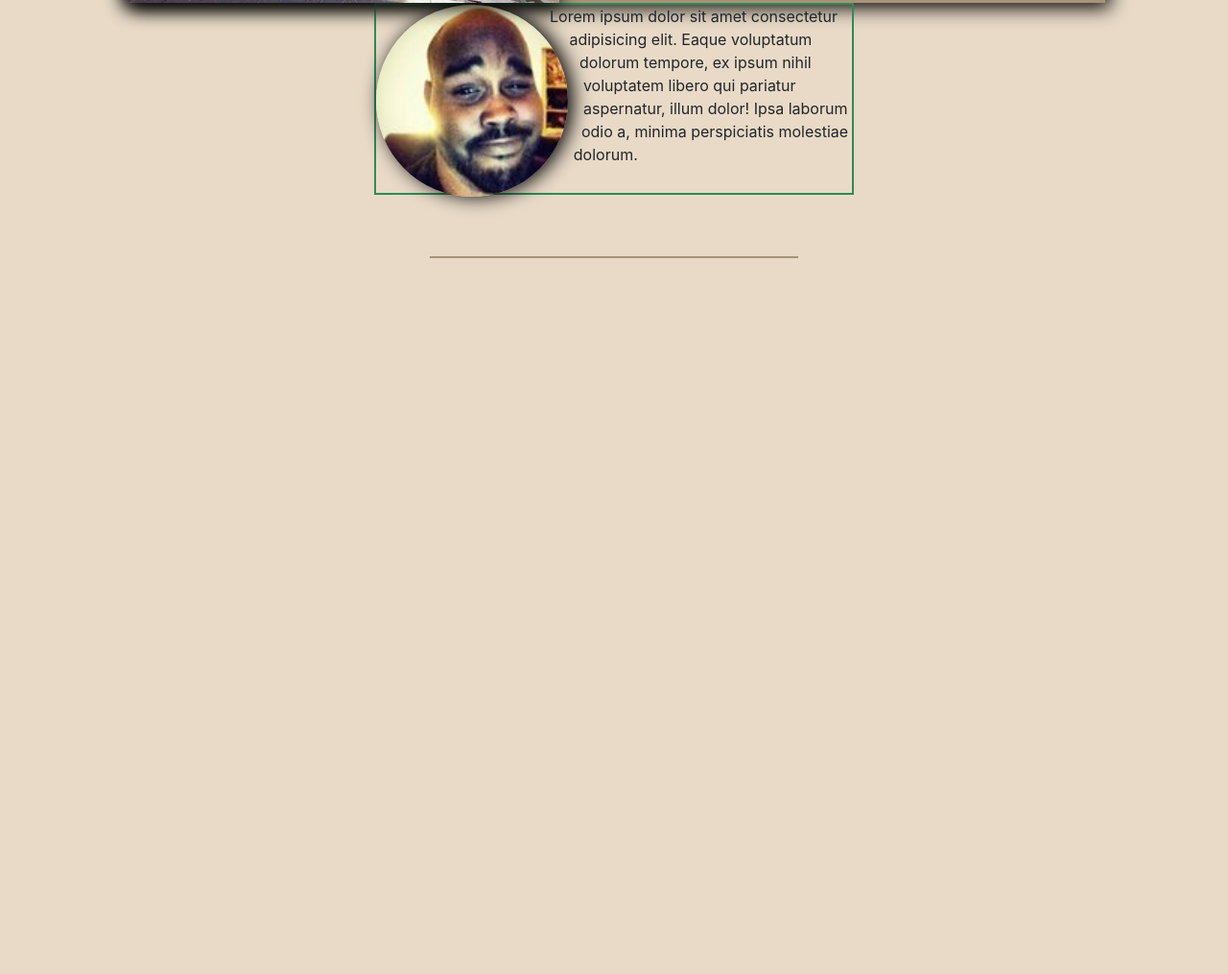
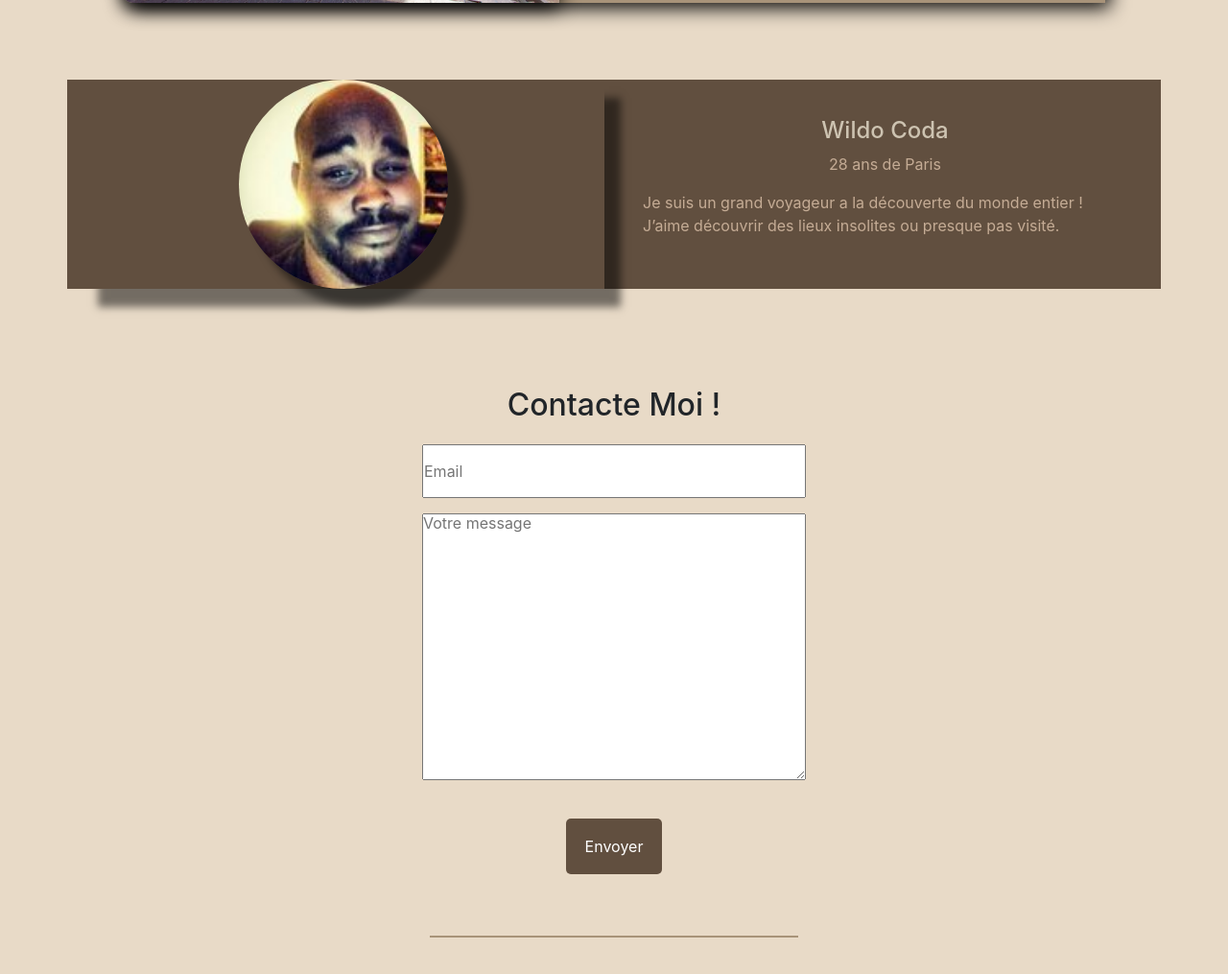
Before and after one commit to Maxime-Pochet/projet_1, a plain HTML site: page index.html in a window 1280 px wide. Shown: the part 3046-4061 px from the top of the page at 96% size. Before the commit the page ends 3379 px from the top, so only its background shows below. Drawn offline with nearby package versions, Linux system fonts and the light colour scheme; files whose address does not match are found by name.

Commit message:
ajout du footer et du formulaire

```diff
--- a/assets/css/mobile.css
+++ b/assets/css/mobile.css
@@ -11,6 +11,7 @@ Le concept mobile first consiste à concevoir un site en concevant en priorité
 
 body{
     background-color: #a89379;
+   height: 7000px;
 }
 
 .box {
@@ -60,15 +61,70 @@ hr{
 
 .toto {
     border-radius: 50%;
-    width: 200px;
-    float: left;
-    shape-outside: circle();
-    margin-right: 2em;
+    width: 40%;
+    box-shadow: 17px 19px 8px rgba(0, 0, 0, 0.5);
+
+
+
 }
 
 footer {
-    margin: auto;
-    border: 2px solid seagreen;
-    width: 500px;
-    height: 200px;
+    background-color: #614F3F;
+    display: grid;
+    grid-template-columns: repeat(2,1fr);
+    margin-top: 80px;
 }
+
+
+.img {
+    display: flex;
+    justify-content: center;
+    align-items: center;
+    box-shadow: 17px 19px 8px rgba(0, 0, 0, 0.5);
+
+}
+.content {
+    padding: 20px;
+    display: flex;
+    flex-direction: column;
+    justify-content: center;
+    align-items: center;
+}
+
+.marronlight {
+    color: #C5AC95;
+}
+
+.content > H4 {
+    color:#CDC3B1;
+}
+
+#contacte {
+    margin-top: 80px;
+
+}
+
+input {
+    height: 56px;
+    width: 400px;  ;
+}
+
+textarea {
+    width: 400px;
+}
+
+.form {
+    display: flex;
+    flex-direction: column;
+    justify-content: center;
+    align-items: center;
+}
+
+.envoyer {
+   margin-top: 40px;
+    padding: 20px;
+    background-color:#614F3F ;
+    border: none;
+    color: white;
+    border-radius: 5px;
+}
--- a/index.html
+++ b/index.html
@@ -529,11 +529,31 @@
 
         </div>
 
-        <footer>
+        <footer class="container">
 
-            <img src="assets/pictures/25.jpg" class="toto" alt="logo de coda">
-            <p>Lorem ipsum dolor sit amet consectetur adipisicing elit. Eaque voluptatum dolorum tempore, ex ipsum nihil voluptatem libero qui pariatur aspernatur, illum dolor! Ipsa laborum odio a, minima perspiciatis molestiae dolorum.</p>
+            <div class="img">
+                <img src="assets/pictures/25.jpg" class="toto img-fluid" alt="logo de coda">
+            </div>
+
+            <div class="content">
+                <h4>Wildo Coda</h4>
+                <p class="marronlight">28 ans de Paris</p>
+                <p class="marronlight">Je suis un grand voyageur a la découverte du monde entier !
+                    J’aime découvrir des lieux insolites ou presque pas visité.</p>
+            </div>
+
         </footer>
+
+    <section id="contacte">
+
+        <form action="#" class="form">
+            <h1>Contacte Moi !</h1>
+            <p></label><input type="mail" name="email" placeholder="Email"></p>
+            <textarea rows="15" cols="24" placeholder="Votre message"></textarea>
+            <button class="envoyer">Envoyer</button>
+        </form>
+
+    </section>
 
     <hr />
 
```
